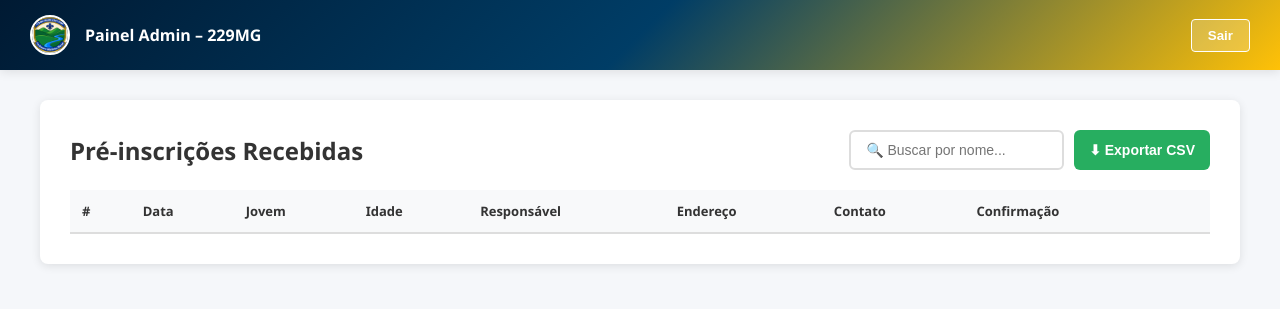
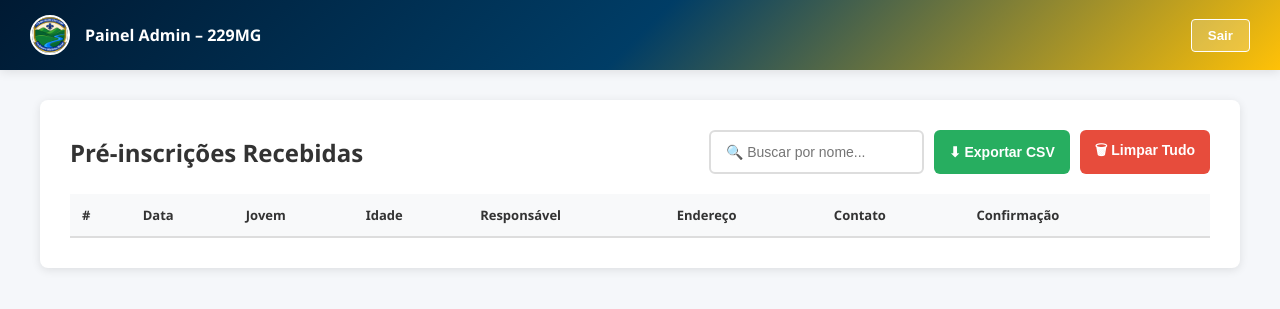
Before and after one commit to yslancirilo/229MG-Grupo-Escoteiro-Professora-Mariinha-Maciel, a Flask app: template templates/admin.html in a window 1280 px wide. Shown: the top 309 px of the page. Run offline with Flask 3, Linux system fonts and the light colour scheme; the template is opened without the code that fills it, so the values that code supplies are empty; parts of the project's set-up code (start-up, migrations or seed data) failed here and were passed over.

Commit message:
Uncomment 'Clear All' button in admin template

```diff
--- a/templates/admin.html
+++ b/templates/admin.html
@@ -27,7 +27,7 @@
         <div class="admin-actions">
           <input type="text" id="searchInput" placeholder="🔍 Buscar por nome..." class="search-input" />
           <button id="btnExport" class="btn-export">⬇ Exportar CSV</button>
-          <!-- <button id="btnClearAll" class="btn-danger">🗑 Limpar Tudo</button> -->
+          <button id="btnClearAll" class="btn-danger">🗑 Limpar Tudo</button>
         </div>
       </div>
 
```
